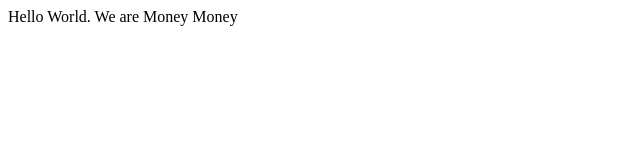
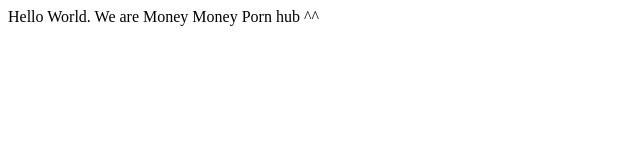
Before and after one commit to klin0816/AboutMe, a plain HTML site: page index.html in a window 1280 px wide. Shown: the full height of the page, 0-640 px from the left. Drawn offline with Linux system fonts and the light colour scheme.

Commit message:
Pornhub
test

```diff
--- a/index.html
+++ b/index.html
@@ -2,5 +2,6 @@
 	<head><title>About Us 澳門首家線上賭場</title></head>
 	<body>
 		Hello World. We are Money Money
+		Porn hub ^^
 	</body>
 </html>
```
